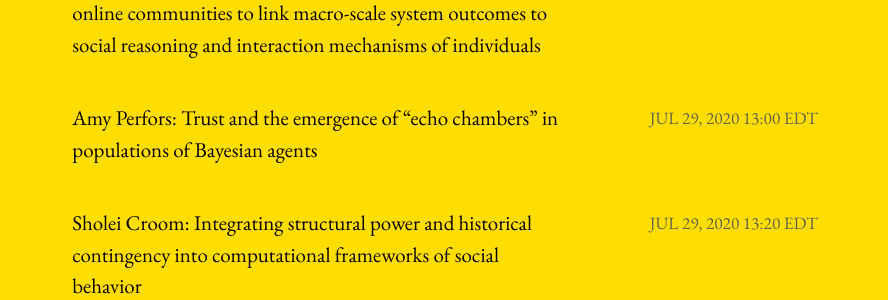
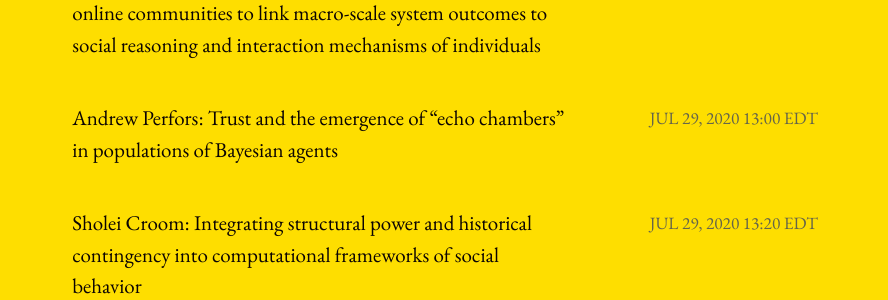
Before and after one commit to cognitioncollectivesandculture/cognitioncollectivesandculture.github.io, a Jekyll site: the page built from index.html, in a window 1280 px wide. Shown: the part 1822-2122 px from the top of the page, without its empty margins (195-1083 px from the left). Built offline with Jekyll 4.4.1, drawn with Linux system fonts in a browser that asks for light colours; the list of posts is cut into pages by our own code.

Commit message:
updated to andy

```diff
--- a/schedule.md
+++ b/schedule.md
@@ -26,7 +26,7 @@ All talks are scheduled for **JULY 29th, 2020**.
 | Robert Goldstone 	| [The Emergence of Group Coordination](https://cognitioncollectivesandculture.github.io/theme2/2020/07/29/RobGoldstone.html)                                                                                                       	| 11:00 EDT 	|
 | Seth Frey        	| [Using large social datasets from games, sports, and online communities to link macro-scale system outcomes to social reasoning and interaction mechanisms of individuals](https://cognitioncollectivesandculture.github.io/theme2/2020/07/29/SethFrey.html) 	| 11:20 EDT 	|
 |      	| Lunch Break     	|  11:40 - 12:55 EDT        	|
-| Amy Perfors      	| [Trust and the emergence of “echo chambers” in populations of Bayesian agents](https://cognitioncollectivesandculture.github.io/theme2/2020/07/29/AmyPerfors.html)                                                                                              	| 13:00 EDT 	|
+| Andy Perfors      	| [Trust and the emergence of “echo chambers” in populations of Bayesian agents](https://cognitioncollectivesandculture.github.io/theme2/2020/07/29/AndyPerfors.html)                                                                                              	| 13:00 EDT 	|
 | Sholei Croom     	| [Integrating structural power and historical contingency into computational frameworks of social behavior](https://cognitioncollectivesandculture.github.io/theme2/2020/07/29/SholeiCroom.html) 	| 13:20 EDT 	|
 |      	| Coffee Break     	|  13:40 - 13:55 EDT        	|
 
```
Also changed, not shown: _posts/2020-07-29-AmyPerfors.md (deleted, +0 -14 lines), _posts/2020-07-29-AndyPerfors.md (added, +14 -0 lines), 1 other file.
